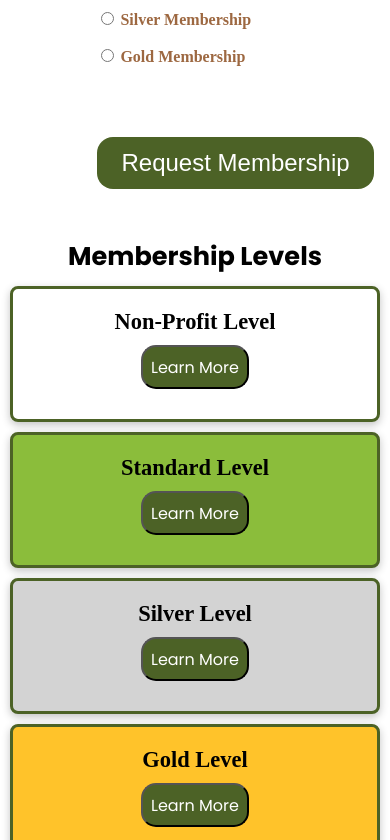
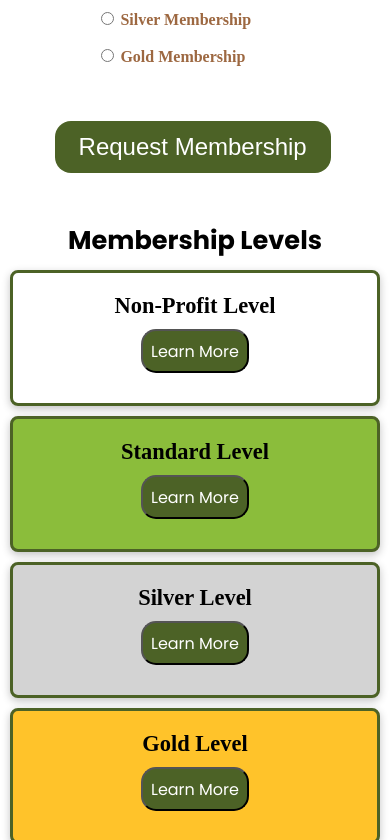
Before and after one commit to dylanstephenson/wdd231, a plain HTML site: page chamber/join.html in a window 390 px wide. Shown: the part 800-1640 px from the top of the page. Drawn offline with Linux system fonts and the light colour scheme; a web font is replaced by a local one.

Commit message:
fixed submission button spacing on mobile view

```diff
--- a/chamber/styles/join.css
+++ b/chamber/styles/join.css
@@ -151,8 +151,7 @@ form {
       border-radius: 1rem;
       padding: .75rem 1.5rem;
       margin: 2rem 0;
-      margin-top: 2rem;
-      margin-left: 11vw;
+      margin-top: 1rem;
       font-size: 1.5rem;
       -webkit-appearance: none;
       appearance: none;
```
